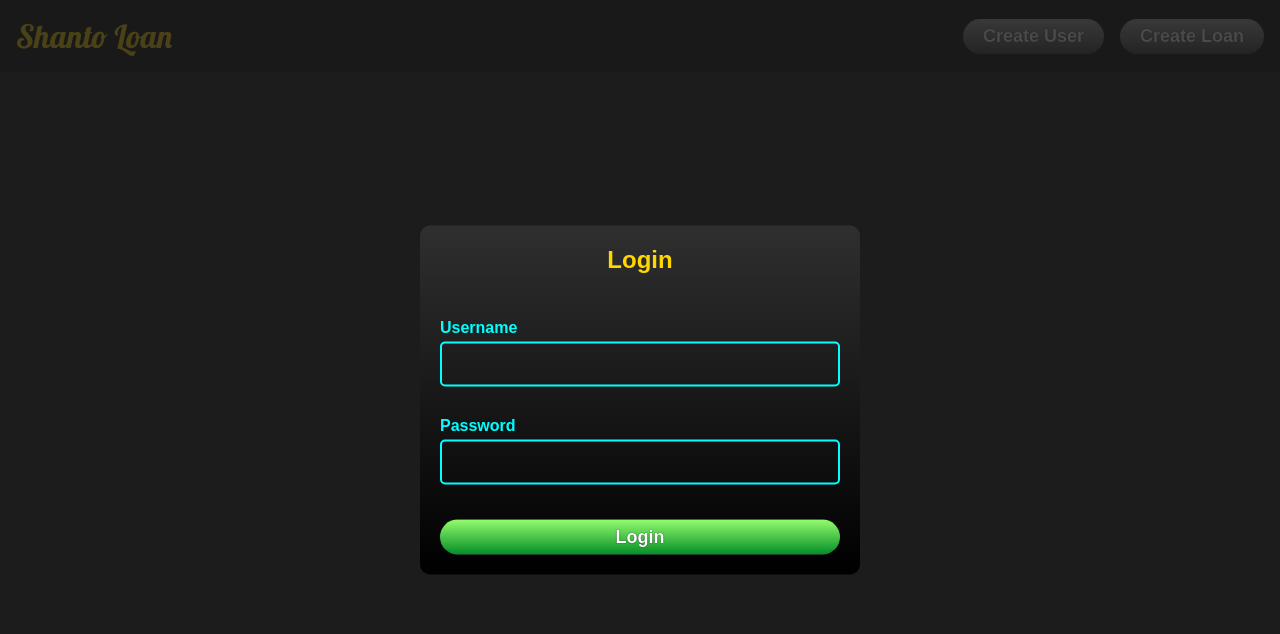
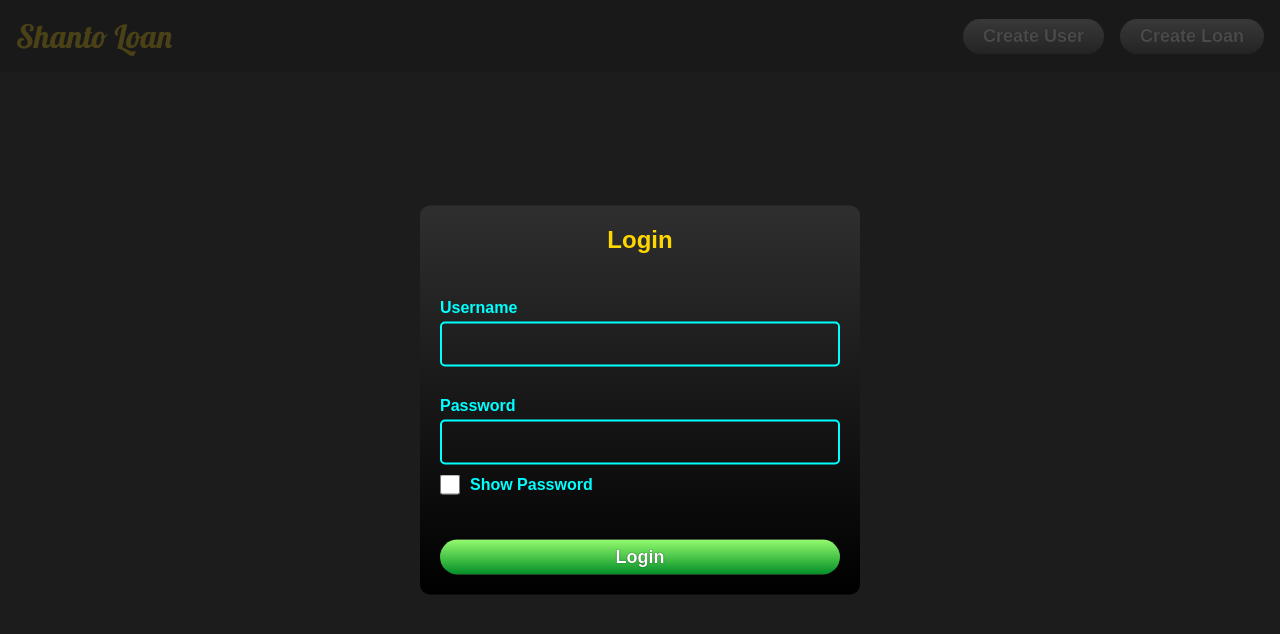
Before and after one commit to KRShanto/ShantoLoan, a Next.js app: page / in a window 1280 px wide. Shown: the top 634 px of the page. Built offline with nearby package versions, Linux system fonts and the light colour scheme; a web font is replaced by a local one.

Commit message:
make the password field's type `password`

```diff
--- a/components/Login.tsx
+++ b/components/Login.tsx
@@ -3,6 +3,7 @@ import { SendType } from "./utils/form/Form";
 import usePopupStore from "../stores/popup";
 import PopupForm from "./utils/PopupForm";
 import Input from "./utils/form/Input";
+import Password from "./utils/form/Password";
 import useAuthStore from "@/stores/auth";
 
 export default function Login() {
@@ -52,7 +53,13 @@ export default function Login() {
       {error && <div className="error">{error}</div>}
 
       <Input value={username} setValue={setUsername} label="Username" />
-      <Input value={password} setValue={setPassword} label="Password" />
+      {/* <Input value={password} setValue={setPassword} label="Password" /> */}
+      <Password
+        value={password}
+        setValue={setPassword}
+        label="Password"
+        generator={false}
+      />
 
       <button type="submit" className="btn green">
         Login
--- a/components/utils/form/Password.tsx
+++ b/components/utils/form/Password.tsx
@@ -13,7 +13,8 @@ export default function Password({
   disabled,
   readOnly,
   autoFocus,
-}: InputProps) {
+  generator = true,
+}: InputProps & { generator?: boolean }) {
   const [showPassword, setShowPassword] = useState(false);
 
   function generatePassword() {
@@ -48,6 +49,7 @@ export default function Password({
           checked={showPassword}
           setChecked={setShowPassword}
         />
+        {generator && (
           <button
             type="button"
             className="generate-password"
@@ -55,6 +57,7 @@ export default function Password({
           >
             Generate Password
           </button>
+        )}
       </div>
     </Input>
   );
--- a/styles/form.scss
+++ b/styles/form.scss
@@ -37,12 +37,42 @@
       border: 2px solid cyan;
       border-radius: 5px;
       padding: 10px;
-      background-color: transparent;
+      background-color: transparent !important;
       color: white;
       outline: none;
       font-size: 18px;
       width: 400px;
     }
+  }
+
+  .checkbox {
+    // border: 2px solid green;
+    display: flex;
+    align-items: center;
+    gap: 10px;
+    margin: 10px 0;
+
+    input {
+      width: 20px;
+      height: 20px;
+    }
+
+    label {
+      margin-bottom: 0;
+    }
+  }
+
+  .generate-password {
+    font-size: 13px;
+    font-weight: bold;
+    padding: 5px 10px;
+    background-color: rgb(0, 149, 255);
+    color: white;
+    border: none;
+    outline: none;
+    box-shadow: 0 0 3px white;
+    border-radius: 5px;
+    text-shadow: 0px 0px 1px black;
   }
 
   .select {
```
Lines whose indentation alone changed are shown as unchanged.
